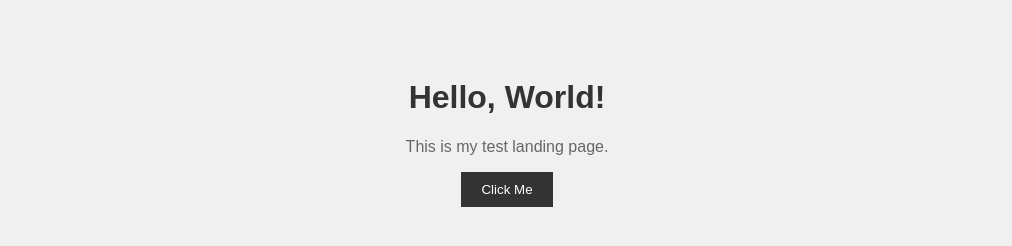
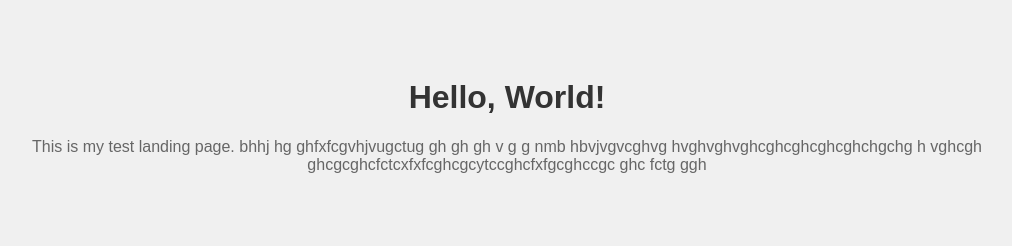
Before and after one commit to Bobby252525/WebPage-Testing, a plain HTML site: page Website.html in a window 1280 px wide. Shown: the whole page, without its empty margins (133-1145 px from the left). Drawn offline with Linux system fonts and the light colour scheme.

Commit message:
Update Website.html

```diff
--- a/Website.html
+++ b/Website.html
@@ -27,8 +27,8 @@
 <body>
 
   <h1>Hello, World!</h1>
-  <p>This is my test landing page.</p>
-  <button>Click Me</button>
+  <p>This is my test landing page. bhhj hg ghfxfcgvhjvugctug gh gh gh v g g nmb hbvjvgvcghvg hvghvghvghcghcghcghcghchgchg h vghcgh ghcgcghcfctcxfxfcghcgcytccghcfxfgcghccgc ghc fctg ggh</p>
+
 
 </body>
 </html>
```
